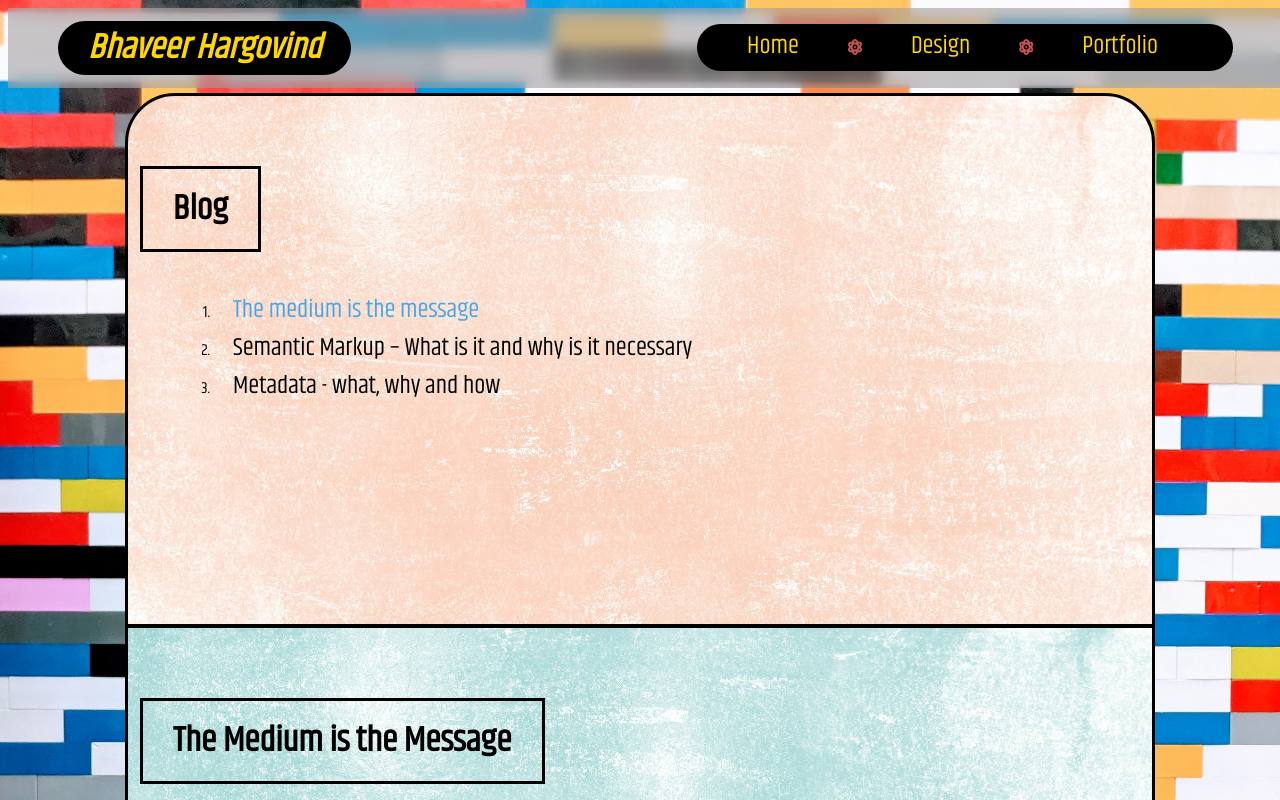
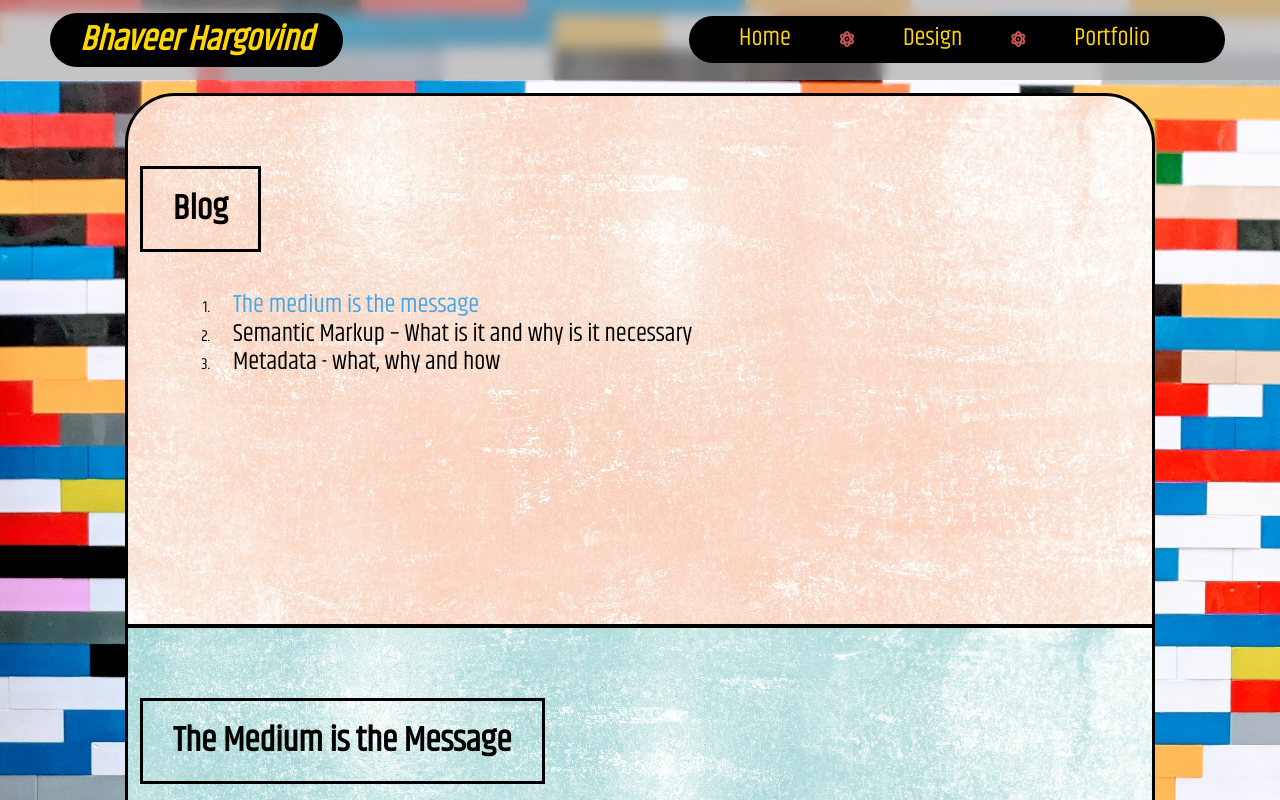
Before and after one commit to BhaveerH/MyFirstWebsite, a plain HTML site: page myWebsite/blog.html in a window 1280 px wide. Shown: the top 800 px of the page. Drawn offline with Linux system fonts and the light colour scheme.

Commit message:
added normalise.css back

```diff
--- a/myWebsite/blog.html
+++ b/myWebsite/blog.html
@@ -10,7 +10,7 @@
       name="description"
       content="Bhaveer Hargovind, The medium is the message"
     />
-    <!-- <link rel="stylesheet" href="/myWebsite/normalize.css" /> -->
+    <link rel="stylesheet" href="normalize.css" />
     <link rel="stylesheet" href="blog.css" />
     <title>myFirstWebsite - Blog</title>
 
```
Also changed, not shown: myWebsite/blog2.html (+1 -1 lines), myWebsite/blog3.html (+1 -1 lines), myWebsite/design.html (+1 -1 lines), myWebsite/design2.html (+1 -1 lines), myWebsite/design3.html (+1 -1 lines), myWebsite/design4.html (+1 -1 lines), myWebsite/design5.html (+1 -1 lines), myWebsite/design6.html (+1 -1 lines), myWebsite/design7.html (+1 -1 lines), myWebsite/portfolio.html (+1 -1 lines).
